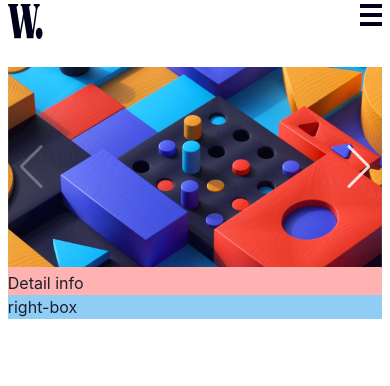
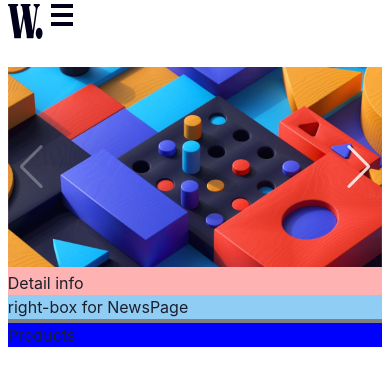
Before and after one commit to HongSourTheng/News-Hompage, a React (Vite) app: page / in a window 390 px wide. Shown: the top 386 px of the page. Built offline with nearby package versions, Linux system fonts and the light colour scheme.

Commit message:
Refactor- Responsive (wrap elements to break new line)

```diff
--- a/src/components/Responsive.tsx
+++ b/src/components/Responsive.tsx
@@ -1,4 +1,4 @@
-import { Center, HStack } from "@chakra-ui/react";
+import { Center, HStack, ResponsiveValue } from "@chakra-ui/react";
 import { ReactNode } from "react";
 
 // to define this block of code using interface below
@@ -11,6 +11,7 @@ import { ReactNode } from "react";
 interface DisplayValue {
   [key: string]: string;
 }
+
 interface Props {
   children: ReactNode;
   mt: number;
@@ -23,13 +24,14 @@ const Responsive = ({
   children,
   mt,
   display = { base: "flex" },
+
   alignItems,
-  backGround
+  backGround,
 }: Props) => {
   return (
     <Center>
       <HStack
-        justifyContent="space-between"
+        // justifyContent="space-between"
         w={{
           base: "96%",
           sm: "80%",
@@ -38,6 +40,7 @@ const Responsive = ({
         display={display}
         alignItems={alignItems}
         backgroundColor={backGround}
+        flexWrap="wrap"
       >
         {children}
       </HStack>
--- a/src/pages/HomePage.tsx
+++ b/src/pages/HomePage.tsx
@@ -7,6 +7,7 @@ import imgPages from "../data/img-pages";
 import Responsive from "../components/Responsive";
 const HomePage = () => {
   return (
+    <>
       <Responsive
         display={{
           base: "block",
@@ -38,15 +39,25 @@ const HomePage = () => {
           </Box>
           <Box mt={1}>Detail info</Box>
         </Box>
+
         <Box
           w={{ base: "100%", md: "30%" }}
           height="auto"
           backgroundColor="blue.200"
           mr={2}
         >
-        right-box
+          right-box for NewsPage
+        </Box>
+        <Box
+          mt={1}
+          w={{ base: "100%", md: "100%" }}
+          flexShrink={0}
+          backgroundColor="blue"
+        >
+          Products
         </Box>
       </Responsive>
+    </>
   );
 };
 
```
Lines whose indentation alone changed are shown as unchanged.
